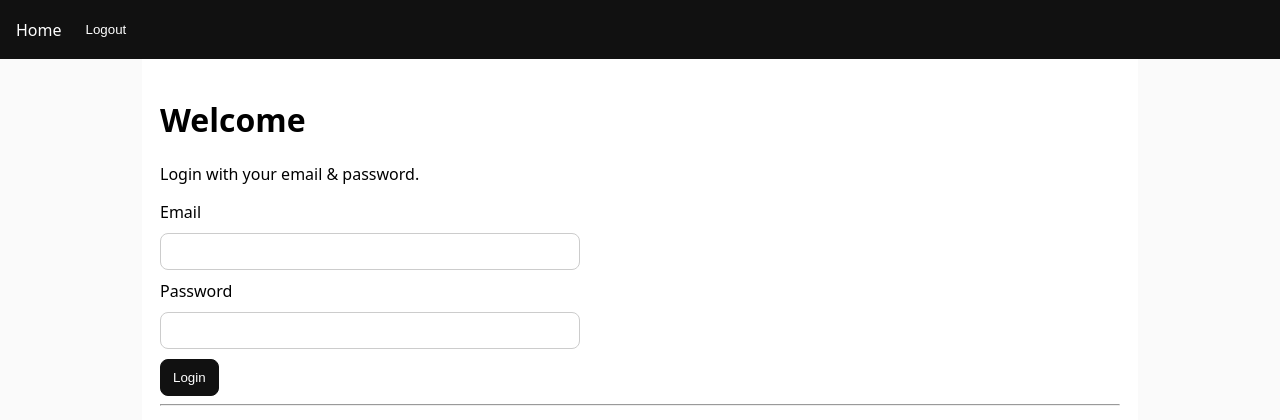
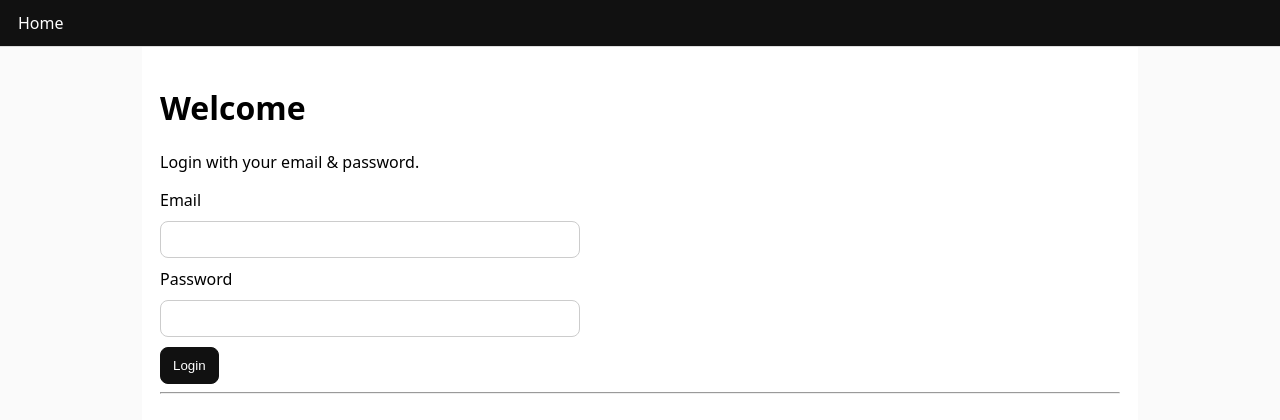
Before and after one commit to mehtasarang17/rbac_app, a Flask app: page /login in a window 1280 px wide. Shown: the top 420 px of the page. After the commit the page ends 394 px from the top, so only its background shows below. Run offline with Flask 3, Linux system fonts and the light colour scheme.

Commit message:
Minor Changes

```diff
--- a/app/static/styles.css
+++ b/app/static/styles.css
@@ -19,3 +19,73 @@ button, .btn { padding:10px 12px; border-radius:8px; border:1px solid #111; back
 .nav-item.active { font-weight:600; border-color:#111; }
 .card { padding:12px; border:1px solid #ddd; border-radius:10px; margin:12px 0; }
 .actions-inline { margin-top:8px; }
+.nav {
+  display: flex;
+  justify-content: space-between;
+  align-items: center;
+  padding: 12px 18px;
+  border-bottom: 1px solid #ddd;
+}
+
+.brand {
+  font-weight: 700;
+  text-decoration: none;
+}
+
+.nav a {
+  text-decoration: none;
+}
+
+.linkbtn {
+  background: none;
+  border: none;
+  padding: 0;
+  cursor: pointer;
+  font: inherit;
+  text-decoration: underline;
+}
+
+/* Dropdown */
+.dropdown {
+  position: relative;
+  display: inline-block;
+}
+
+.dropbtn {
+  background: none;
+  border: none;
+  cursor: pointer;
+  font: inherit;
+  padding: 6px 10px;
+}
+
+.dropdown-content {
+  display: none;
+  position: absolute;
+  right: 0;
+  min-width: 160px;
+  background: #fff;
+  border: 1px solid #ddd;
+  padding: 6px;
+  z-index: 9999;
+  box-shadow: 0 6px 18px rgba(0,0,0,0.08);
+}
+
+.dropdown-content.show {
+  display: block;
+}
+
+.dropdown-item {
+  width: 100%;
+  text-align: left;
+  background: none;
+  border: none;
+  padding: 8px 10px;
+  cursor: pointer;
+  color: #000;
+  font: inherit;
+}
+
+.dropdown-item:hover {
+  background: #f3f3f3;
+}
--- a/app/templates/base.html
+++ b/app/templates/base.html
@@ -1,16 +1,56 @@
 <!doctype html>
 <html>
+
 <head>
-  <meta charset="utf-8"/>
+  <meta charset="utf-8" />
   <title>{{ title or "Docs Portal" }}</title>
   <link rel="stylesheet" href="{{ url_for('static', filename='styles.css') }}">
 </head>
+
+<script>
+  function toggleDropdown(e) {
+    e.stopPropagation();
+    const el = document.getElementById("accountDropdown");
+    el.classList.toggle("show");
+  }
+
+  // close when clicking outside
+  document.addEventListener("click", function () {
+    const el = document.getElementById("accountDropdown");
+    if (el) el.classList.remove("show");
+  });
+</script>
+
 <body>
+
   <nav class="nav">
-    <a href="{{ url_for('auth.login_page') }}">Home</a>
-    <form action="{{ url_for('auth.logout') }}" method="post" style="display:inline;">
-      <button class="linkbtn" type="submit">Logout</button>
+    {% if jwt_csrf %}
+    <!-- Logged-in navbar -->
+    <div class="nav-left">
+      <a class="brand">Authentication_App</a>
+    </div>
+
+    <div class="nav-right">
+      <div class="dropdown">
+        <button class="dropbtn" type="button" onclick="toggleDropdown(event)">
+          Account ▾
+        </button>
+
+        <div id="accountDropdown" class="dropdown-content">
+          <form action="{{ url_for('auth.logout') }}" method="post" style="margin:0;">
+            <input type="hidden" name="csrf_token" value="{{ jwt_csrf }}">
+            <button class="dropdown-item" type="submit">Sign out</button>
           </form>
+        </div>
+      </div>
+
+    </div>
+    {% else %}
+    <!-- Logged-out navbar -->
+    <div class="nav-left">
+      <a>Home</a>
+    </div>
+    {% endif %}
   </nav>
 
   <div class="container">
@@ -26,5 +66,7 @@
 
     {% block content %}{% endblock %}
   </div>
+
 </body>
+
 </html>
```
Also changed, not shown: 3 other files. Lines whose indentation alone changed are shown as unchanged.
